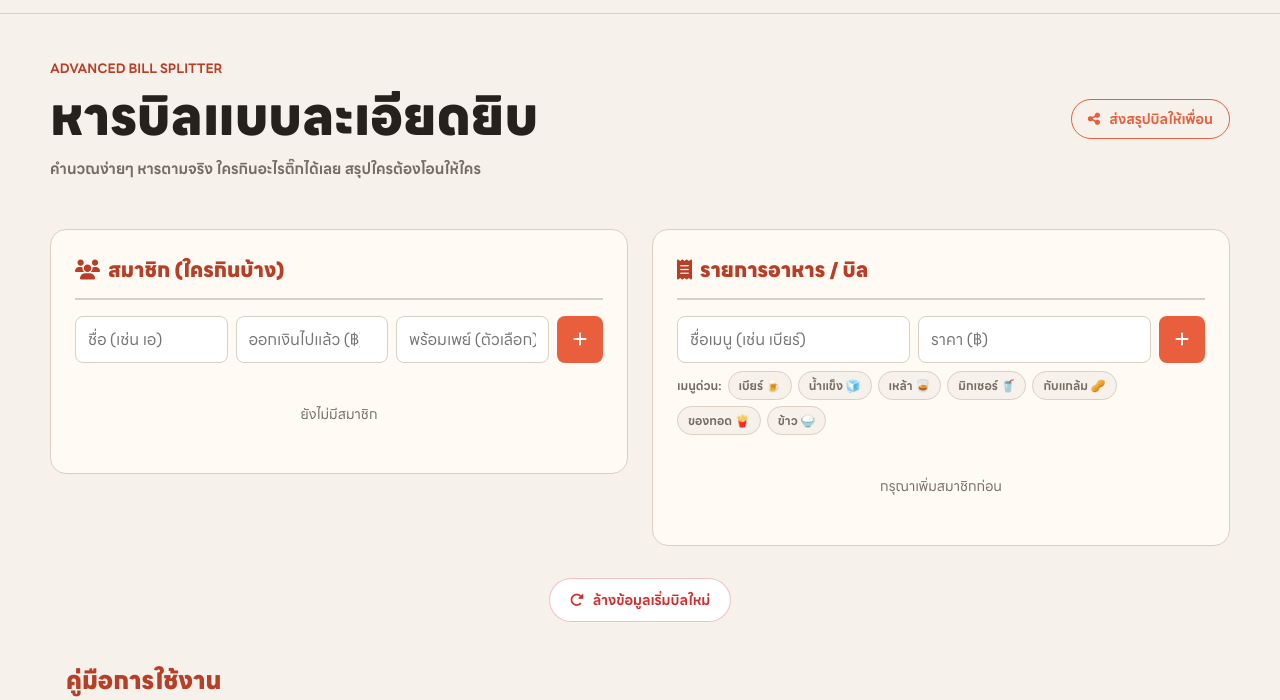
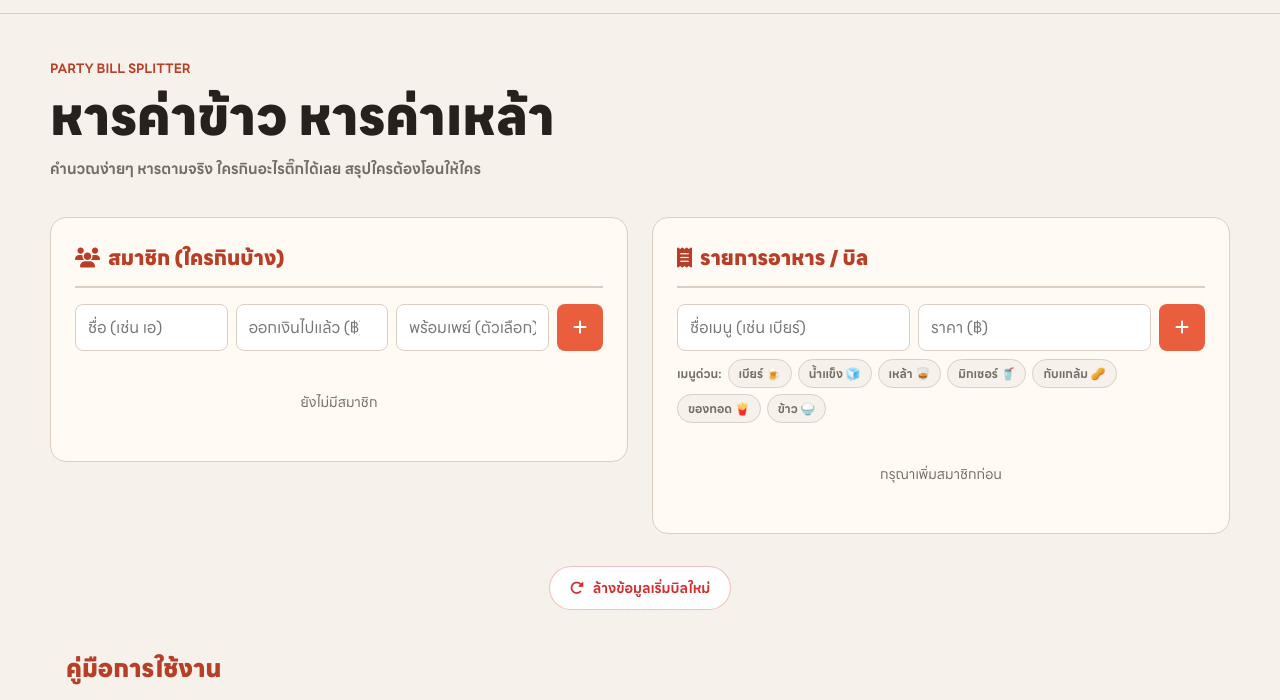
Before and after one commit to greenoxz/thailand-visited, a website: page bill-split.html in a window 1280 px wide. Shown: the part 55-755 px from the top of the page. Drawn offline with Linux system fonts and the light colour scheme.

Commit message:
Update page titles and relocate share button

```diff
--- a/bill-split.html
+++ b/bill-split.html
@@ -370,14 +370,11 @@
     </header>
 
     <main class="app-shell" style="min-height: calc(100vh - 60px);">
-      <header class="topbar" style="margin-bottom: 32px;">
+      <header class="topbar">
         <div>
-          <p class="eyebrow" style="margin-bottom: 12px;">Advanced Bill Splitter</p>
-          <h1 style="margin-bottom: 12px;">หารบิลแบบละเอียดยิบ</h1>
+          <p class="eyebrow" style="margin-bottom: 12px;">Party Bill Splitter</p>
+          <h1 style="margin-bottom: 12px;">หารค่าข้าว หารค่าเหล้า</h1>
           <p class="topbar-subtitle">คำนวณง่ายๆ หารตามจริง ใครกินอะไรติ๊กได้เลย สรุปใครต้องโอนให้ใคร</p>
-        </div>
-        <div>
-          <button onclick="shareApp()" style="background: transparent; border: 1px solid var(--brand); color: var(--brand); padding: 8px 16px; border-radius: 100px; font-weight: 700; cursor: pointer; font-size: 14px; transition: all 0.2s; white-space: nowrap;"><i class="fa-solid fa-share-nodes" style="margin-right: 6px;"></i> ส่งสรุปบิลให้เพื่อน</button>
         </div>
       </header>
 
@@ -454,6 +451,12 @@
                   <!-- Render details here -->
                 </tbody>
               </table>
+            </div>
+
+            <div style="text-align: center; margin-top: 32px;">
+              <button onclick="shareApp()" style="background: white; color: var(--brand-dark); border: none; padding: 14px 32px; border-radius: 100px; font-weight: 800; font-size: 16px; cursor: pointer; display: inline-flex; align-items: center; justify-content: center; gap: 8px; box-shadow: 0 4px 16px rgba(0,0,0,0.15); transition: transform 0.2s, box-shadow 0.2s;" onmouseover="this.style.transform='scale(1.02)'" onmouseout="this.style.transform='scale(1)'">
+                <i class="fa-regular fa-copy" style="font-size: 18px;"></i> คัดลอกส่งสรุปบิลให้เพื่อน
+              </button>
             </div>
           </div>
         </div>
```
